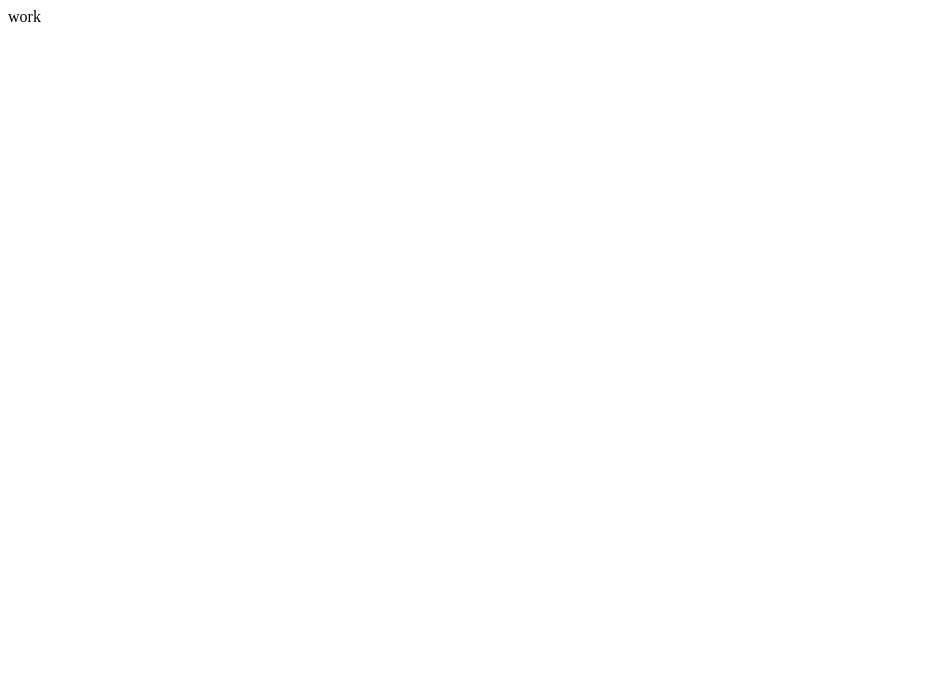
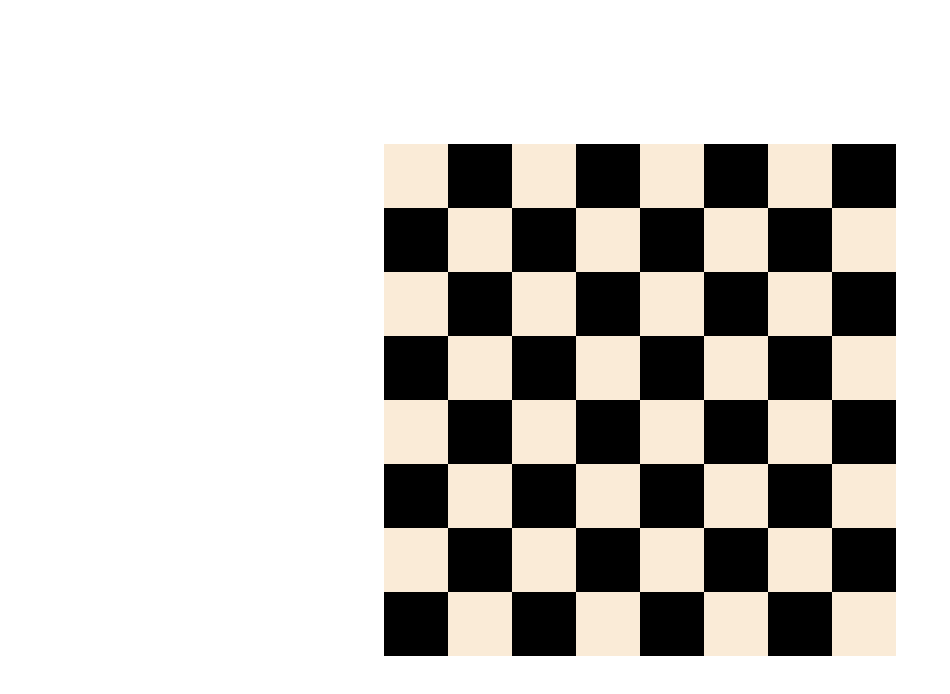
Before and after one commit to mgorbadey/chess, a React (Create React App) app: page / in a window 1280 px wide. Shown: the top 694 px of the page, without its empty margins (0-950 px from the left). Built offline with nearby package versions, Linux system fonts and the light colour scheme.

Commit message:
board rendering

```diff
--- a/src/App.css
+++ b/src/App.css
@@ -1,38 +1,34 @@
-.App {
-  text-align: center;
+* {
+  margin: 0;
+  padding: 0;
 }
 
-.App-logo {
-  height: 40vmin;
-  pointer-events: none;
+.app {
+  width: 100vw;
+  height: 100vh;
+  display: flex;
+  justify-content: center;
+  align-items: center;
 }
 
-@media (prefers-reduced-motion: no-preference) {
-  .App-logo {
-    animation: App-logo-spin infinite 20s linear;
-  }
+.board {
+  width: calc(64px * 8);
+  height: calc(64px * 8);
+  display: flex;
+  flex-wrap: wrap;
 }
 
-.App-header {
-  background-color: #282c34;
-  min-height: 100vh;
+.cell {
+  width: 64px;
+  height: 64px;
   display: flex;
-  flex-direction: column;
+  justify-content: center;
   align-items: center;
-  justify-content: center;
-  font-size: calc(10px + 2vmin);
-  color: white;
 }
 
-.App-link {
-  color: #61dafb;
+.black {
+background-color: black;
 }
-
-@keyframes App-logo-spin {
-  from {
-    transform: rotate(0deg);
-  }
-  to {
-    transform: rotate(360deg);
-  }
+.white {
+background-color:antiquewhite;
 }
--- a/src/App.tsx
+++ b/src/App.tsx
@@ -1,9 +1,26 @@
-import React from 'react';
+import React, { useEffect, useState } from 'react';
+import './App.css';
+import BoardComponent from './components/BoardComponent';
+import { Board } from './models/Board';
 
 const App = () => {
+  const [board, setBoard] = useState(new Board())
+
+  useEffect(() => {
+    restart()
+  }, [])
+
+  function restart() {
+    const newBoard = new Board()
+    newBoard.initCells()
+    setBoard(newBoard)
+  }
   return (
-    <div>
-      work
+    <div className='app'>
+      <BoardComponent
+        board={board}
+        setBoard={setBoard}
+      />
     </div>
   );
 };
--- /dev/null
+++ b/src/components/BoardComponent.tsx
@@ -0,0 +1,26 @@
+import React, { FC } from "react";
+import { Board } from "../models/Board";
+import CellComponent from "./CellComponent";
+
+interface BoardProps {
+  board: Board;
+  setBoard: (board: Board) => void;
+}
+
+const BoardComponent: FC<BoardProps> = ({ board, setBoard }) => {
+  return (
+    <div className='board'>
+      {board.cells.map((row, index) =>
+        <React.Fragment key={index}>
+          {row.map(cell =>
+            <CellComponent
+            cell={cell}
+            key={cell.id}
+            />)}
+        </React.Fragment>
+      )}
+    </div>
+  );
+};
+
+export default BoardComponent;
--- /dev/null
+++ b/src/components/CellComponent.tsx
@@ -0,0 +1,18 @@
+import { FC } from "react";
+import { Cell } from "../models/Cell";
+
+interface CellProps {
+  cell: Cell
+}
+
+const CellComponent: FC<CellProps> = ({cell}) => {
+  return (
+    <div
+      className={['cell', cell.color].join(' ')}
+    >
+
+    </div>
+  );
+};
+
+export default CellComponent;
--- /dev/null
+++ b/src/models/Board.ts
@@ -0,0 +1,21 @@
+import { Cell } from "./Cell";
+import { Colors } from "./Colors";
+
+export class Board {
+  cells: Cell[][] = []
+
+
+  public initCells() {
+    for (let i = 0; i < 8; i++) {
+      const row: Cell[] = []
+      for (let j = 0; j < 8; j++) {
+        if ((i + j) % 2 !== 0) {
+          row.push(new Cell(this, j, i, Colors.BLACK, null)) // черные ячейки
+        } else {
+          row.push(new Cell(this, j, i, Colors.WHITE, null)) // белые ячейки
+        }
+      }
+      this.cells.push(row)
+    }
+  }
+}
--- /dev/null
+++ b/src/models/Cell.ts
@@ -0,0 +1,23 @@
+import { Board } from "./Board";
+import { Colors } from "./Colors";
+import { Figure } from "./figures/Figure";
+
+export class Cell {
+  readonly x: number;
+  readonly y: number;
+  readonly color: Colors;
+  figure: Figure | null;
+  board: Board;
+  available: boolean; // возможно ли переместиться на данную ячейку
+  id: number; // для Реакт-ключей
+
+  constructor(board: Board, x: number, y: number, color: Colors, figure: Figure | null) {
+    this.x = x;
+    this.y = y;
+    this.color = color;
+    this.board = board;
+    this.figure = figure;
+    this.available = false;
+    this.id = Math.random()
+  }
+}
--- /dev/null
+++ b/src/models/Colors.ts
@@ -0,0 +1,4 @@
+export enum Colors {
+  WHITE = 'white',
+  BLACK = 'black'
+}
--- /dev/null
+++ b/src/models/Player.ts
@@ -0,0 +1,3 @@
+export class Player {
+
+}
--- /dev/null
+++ b/src/models/figures/Figure.ts
@@ -0,0 +1,3 @@
+export class Figure {
+
+}
```
